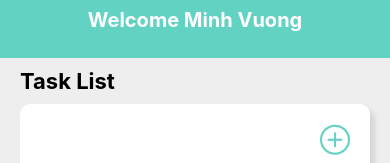
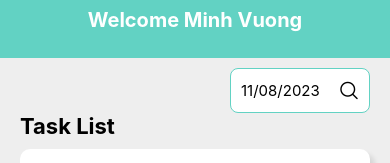
Before and after one commit to MinhVuong68/ping_todo_app, a React Native app: screen /SHome in a window 390 px wide. Shown: the part 234-397 px from the top of the page. Built offline with nearby package versions, Linux system fonts and the light colour scheme.

Commit message:
modal filter time and custom keyboard hide hook

```diff
--- a/package.json
+++ b/package.json
@@ -15,8 +15,10 @@
     "@react-navigation/stack": "^6.3.17",
     "@reduxjs/toolkit": "^1.9.5",
     "axios": "^1.4.0",
+    "moment": "^2.29.4",
     "react": "18.1.0",
     "react-native": "0.70.10",
+    "react-native-calendar-picker": "^7.1.4",
     "react-native-gesture-handler": "2.9.0",
     "react-native-modal": "^13.0.1",
     "react-native-pager-view": "^6.2.0",
@@ -35,6 +37,7 @@
     "@types/jest": "^26.0.23",
     "@types/react": "^18.0.21",
     "@types/react-native": "^0.70.6",
+    "@types/react-native-calendar-picker": "^7.0.3",
     "@types/react-native-vector-icons": "^6.4.13",
     "@types/react-test-renderer": "^18.0.0",
     "@typescript-eslint/eslint-plugin": "^5.37.0",
--- /dev/null
+++ b/src/containers/SHome/components/ModalCalendarPicker.tsx
@@ -0,0 +1,51 @@
+import React from 'react'
+import { StyleSheet, View } from 'react-native'
+import CalendarPicker from 'react-native-calendar-picker'
+import Modal from 'react-native-modal'
+import moment from 'moment'
+
+import { Colors } from '@/theme'
+
+interface ModalCalenderPickerProps {
+  isVisible: boolean
+  setVisible: (b: boolean) => any
+  setValue: (v: string) => any
+}
+
+const ModalCalenderPicker = ({
+  isVisible,
+  setVisible,
+  setValue,
+}: ModalCalenderPickerProps) => {
+  const onDateChange = (date: any) => {
+    setVisible(false)
+    setValue(moment(date).format('DD/MM/YYYY'))
+  }
+
+  return (
+    <Modal
+      isVisible={isVisible}
+      backdropOpacity={0.4}
+      style={{ alignItems: 'center' }}
+      onBackButtonPress={() => setVisible(false)}
+      onBackdropPress={() => setVisible(false)}>
+      <View style={styles.container}>
+        <CalendarPicker
+          previousTitle="Trước"
+          nextTitle="Sau"
+          onDateChange={onDateChange}
+          todayBackgroundColor={Colors.primary}
+        />
+      </View>
+    </Modal>
+  )
+}
+
+const styles = StyleSheet.create({
+  container: {
+    backgroundColor: Colors.white,
+    borderRadius: 8
+  },
+})
+
+export default ModalCalenderPicker
--- a/src/containers/SHome/components/ModalEdit.tsx
+++ b/src/containers/SHome/components/ModalEdit.tsx
@@ -20,7 +20,7 @@ const ModalEdit = ({ isVisible, setVisible }: ModalEditProps) => {
   return (
     <Modal
       isVisible={isVisible}
-      backdropOpacity={0.1}
+      backdropOpacity={0.4}
       onBackButtonPress={() => setVisible(false)}
       onBackdropPress={() => setVisible(false)}>
       <View style={styles.container}>
@@ -29,11 +29,11 @@ const ModalEdit = ({ isVisible, setVisible }: ModalEditProps) => {
         <View style={[Layout.row, { marginTop: 10 }]}>
           <TouchableOpacity style={[styles.btn, styles.btnUpdate]}>
             <Image source={Images.update} style={styles.iconBtn} />
-            <Text style={Fonts.textRegular}>Update</Text>
+            <Text style={Fonts.textRegularBold}>Update</Text>
           </TouchableOpacity>
           <TouchableOpacity style={[styles.btn, styles.btnDelete]}>
             <Image source={Images.bin} style={styles.iconBtn} />
-            <Text style={Fonts.textRegular}>Delete</Text>
+            <Text style={Fonts.textRegularBold}>Delete</Text>
           </TouchableOpacity>
         </View>
       </View>
--- a/src/containers/SHome/index.tsx
+++ b/src/containers/SHome/index.tsx
@@ -1,20 +1,39 @@
-import React from 'react'
-import { Text, View, Image, Pressable, StyleSheet } from 'react-native'
+import React, { useEffect, useState } from 'react'
+import { Text, View, Image, Pressable, StyleSheet, Keyboard } from 'react-native'
 import { useSelector } from 'react-redux'
 
 import { RootState } from '@/store'
-import { Colors, Fonts, Layout } from '@/theme'
+import { Fonts, Layout } from '@/theme'
 import HeaderWelcome from './components/HeaderWelcome'
 import LTask from './components/LTask'
 import { Icon } from '@/components'
+import styles from './styles/SHomeStyle'
+import { getCurrentDate } from '@/utils'
+import ModalCalenderPicker from './components/ModalCalendarPicker'
+import { useKeyboardVisibility } from '@/hooks'
 
 const SHome = () => {
   const user = useSelector((state: RootState) => state.user)
-  console.log(user)
+
+  const [date, setDate] = useState(getCurrentDate())
+  const [modalCalenderVisible, setModalCalenderVisible] = useState(false)
+  //const [keyboardIsShown,setKeyBoardIsShown] = useState(false)
+
+  const keyboardIsShown = useKeyboardVisibility()
+
   return (
     <View style={Layout.full}>
-      <HeaderWelcome />
+      {!keyboardIsShown && <HeaderWelcome />}
       <View style={styles.viewTasks}>
+        <Pressable style={styles.viewDate} onPress={()=> setModalCalenderVisible(prev => !prev)}>
+          <Text style={[Fonts.textRegular, { marginRight: 10 }]}>{date}</Text>
+          <Icon name="search1" size={20} />
+        </Pressable>
+        <ModalCalenderPicker
+          isVisible={modalCalenderVisible}
+          setVisible={setModalCalenderVisible}
+          setValue={setDate}
+        />
         <Text style={[Fonts.textExtraLargeBold, { marginBottom: 10 }]}>
           Task List
         </Text>
@@ -24,11 +43,4 @@ const SHome = () => {
   )
 }
 
-const styles = StyleSheet.create({
-  viewTasks: {
-    marginTop: 10,
-    paddingHorizontal: 20,
-  },
-})
-
 export default SHome
--- /dev/null
+++ b/src/containers/SHome/styles/SHomeStyle.ts
@@ -0,0 +1,25 @@
+import { StyleSheet } from 'react-native'
+
+import { Colors } from '@/theme'
+
+const styles = StyleSheet.create({
+  viewDate: {
+    borderWidth: 1,
+    borderRadius: 8,
+    borderColor: Colors.primary,
+
+    flexDirection: 'row',
+    alignItems: 'center',
+    justifyContent: 'space-between',
+    width: 140,
+    padding: 10,
+    backgroundColor: Colors.white,
+    alignSelf: 'flex-end'
+  },
+  viewTasks: {
+    marginTop: 10,
+    paddingHorizontal: 20,
+  },
+})
+
+export default styles
--- a/src/containers/SLogin/index.tsx
+++ b/src/containers/SLogin/index.tsx
@@ -1,5 +1,5 @@
 import React, { useState } from 'react'
-import { Text, View, Image } from 'react-native'
+import { Text, View, Image,KeyboardAvoidingView } from 'react-native'
 
 import styles from './styles/SLoginStyle'
 import Fonts from '@/theme/Fonts'
@@ -9,10 +9,13 @@ import { navigate } from '@/navigators/utils'
 import { RootState, useAppDispatch } from '@/store'
 import { login } from '@/store/user/userReducer'
 import { useSelector } from 'react-redux'
+import { useKeyboardVisibility } from '@/hooks'
 
 const SLogin = () => {
 
   const dispatch = useAppDispatch()
+
+  const keyboardIsShown = useKeyboardVisibility()
 
   const [dataFormLogin, setDataFormLogin] = useState({
     phoneNumber: '0899306681',
@@ -31,10 +34,10 @@ const SLogin = () => {
   return (
     <GlobalScreen>
     <View style={styles.container}>
-      <View style={{ alignItems: 'center' }}>
+      {!keyboardIsShown && <View style={{ alignItems: 'center' }}>
         <Text style={Fonts.textExtraLargeBoldCenter}>Welcome Back!</Text>
         <Image source={Images.login} style={styles.image} />
-      </View>
+      </View>}
       <View style={styles.viewFormLogin}>
         <Input
           label="Phone number"
@@ -59,18 +62,18 @@ const SLogin = () => {
             }))
           }
         />
-        <LinkText link="Forgot Password?" style={{ alignSelf: 'flex-end' }} />
+        {!keyboardIsShown && <LinkText link="Forgot Password?" style={{ alignSelf: 'flex-end' }} />}
       </View>
-      <View style={{ marginBottom: 50 }}>
+      <View style={{}}>
         <Button title="Login" style={{ alignSelf: 'center' }} onPress={onLogin}/>
-        <View style={styles.option}>
+        {!keyboardIsShown && <View style={styles.option}>
           <Text style={Fonts.textRegularBold}>Don't have an account ?</Text>
           <LinkText
             link="Sign up"
             style={{ marginLeft: 8 }}
             onPress={() => navigate('SRegistration')}
           />
-        </View>
+        </View>}
       </View>
     </View>
     </GlobalScreen>
--- a/src/containers/SLogin/styles/SLoginStyle.ts
+++ b/src/containers/SLogin/styles/SLoginStyle.ts
@@ -3,6 +3,7 @@ import { StyleSheet } from 'react-native'
 const styles = StyleSheet.create({
   container: {
     flex: 1,
+    marginBottom: 50
   },
   image: {
     marginTop: 20,
--- /dev/null
+++ b/src/hooks/index.ts
@@ -0,0 +1 @@
+export { default as useKeyboardVisibility } from './useKeyboardVisibility'
--- /dev/null
+++ b/src/hooks/useKeyboardVisibility.ts
@@ -0,0 +1,31 @@
+import { useEffect, useState } from 'react'
+import { Keyboard } from 'react-native' // Assuming you're using React Native
+
+function useKeyboardVisibility() {
+  const [keyBoardIsShown, setKeyBoardIsShown] = useState(false)
+
+  useEffect(() => {
+    const keyboardDidShowListener = Keyboard.addListener(
+      'keyboardDidShow',
+      () => {
+        setKeyBoardIsShown(true)
+      },
+    )
+
+    const keyboardDidHideListener = Keyboard.addListener(
+      'keyboardDidHide',
+      () => {
+        setKeyBoardIsShown(false)
+      },
+    )
+
+    return () => {
+      keyboardDidShowListener.remove()
+      keyboardDidHideListener.remove()
+    }
+  }, [])
+
+  return keyBoardIsShown
+}
+
+export default useKeyboardVisibility
--- a/src/theme/Colors.ts
+++ b/src/theme/Colors.ts
@@ -4,6 +4,7 @@ export default {
     text: '#000',
     primary: '#62D2C3',
     backgroundPrimary: '#EEEEEE',
+    borderPrimary: '#eaedf0',
     success: '#28a745',
     red: '#e04f5f'
 }
--- /dev/null
+++ b/src/utils/index.ts
@@ -0,0 +1,12 @@
+export const getCurrentDate = (): string => {
+  const today = new Date()
+  const dd = formatDateHave0(String(today.getDate()))
+  const MM = formatDateHave0(String(today.getMonth() + 1))
+  const yyyy = String(today.getFullYear())
+  return `${dd}/${MM}/${yyyy}`
+}
+
+const formatDateHave0 = (v: string): string => {
+  if (parseInt(v) < 10) return `0${v}`
+  return v
+}
```
Also changed, not shown: 2 other files (tests, documents, lock files or other folders).
